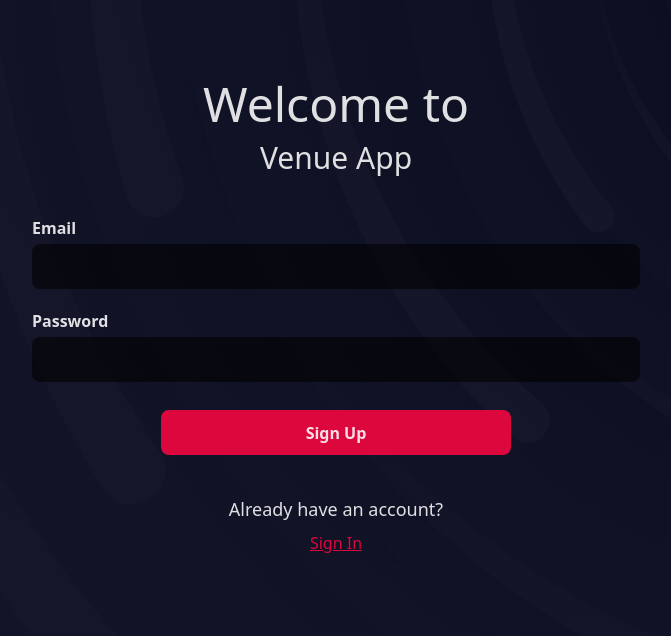
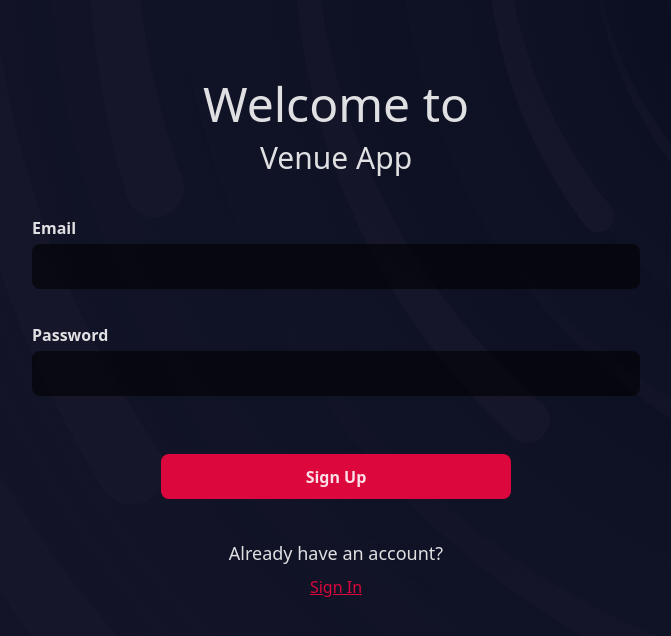
Before and after one commit to RomanKosmyna/venue_app_frontend, a React (Vite) app: page /registration in a window 1280 px wide. Shown: the top 636 px of the page, without its empty margins (304-975 px from the left). Built offline with nearby package versions, Linux system fonts and the light colour scheme.

Commit message:
Added function to RegistrationForm

```diff
--- a/package.json
+++ b/package.json
@@ -10,8 +10,10 @@
     "preview": "vite preview"
   },
   "dependencies": {
+    "@hookform/resolvers": "^3.3.2",
     "react": "^18.2.0",
     "react-dom": "^18.2.0",
+    "react-hook-form": "^7.48.2",
     "react-router-dom": "^6.18.0"
   },
   "devDependencies": {
--- /dev/null
+++ b/src/api/index.ts
@@ -0,0 +1 @@
+export * from "./urls";
--- /dev/null
+++ b/src/api/urls.ts
@@ -0,0 +1,9 @@
+const backend = "http://localhost:3000/";
+
+const urls = {
+    auth: {
+        signup: `${backend}auth/signup`
+    }
+};
+
+export { backend, urls };
--- a/src/components/Auth/AccountExistence.tsx
+++ b/src/components/Auth/AccountExistence.tsx
@@ -13,7 +13,7 @@ export default function AccountExistence({ text, route, linkText }: Props) {
             <p className="text-lg">{text}</p>
             <Link
                 to={route}
-                className="mt-2 underline text-[#DB073D] transition-all hover:opacity-70"
+                className="mt-2 underline text-[#DB073D] transition-all md:hover:opacity-70"
             >
                 {linkText}
             </Link>
--- a/src/components/Auth/RegistrationForm.tsx
+++ b/src/components/Auth/RegistrationForm.tsx
@@ -0,0 +1,98 @@
+import { SubmitHandler, useForm } from "react-hook-form"
+import { SignUpResponse, User } from "../../interfaces";
+import { urls } from "../../api";
+import { useNavigate } from "react-router-dom";
+
+type Inputs = {
+    email: string;
+    password: string;
+};
+
+export default function RegistrationForm() {
+    const { register, handleSubmit, formState: { errors } } = useForm<Inputs>();
+    const navigate = useNavigate();
+
+    const onSubmit: SubmitHandler<Inputs> = async (userData: User) => {
+        const response = await fetch(urls.auth.signup, {
+            method: "POST",
+            headers: {
+                "Content-Type": "application/json"
+            },
+            body: JSON.stringify(userData)
+        });
+
+        if (response.status === 201)
+        {
+            return navigate("/login");
+        }
+    };
+
+    return (
+        <form
+            onSubmit={handleSubmit(onSubmit)}
+            className="w-full flex flex-col items-center pt-10 px-5 md:max-w-[800px]"
+        >
+            <div className="w-full flex flex-col md:w-4/5">
+                <label
+                    htmlFor="email"
+                    className={`font-bold ${errors.email && "text-[#DB073D]"}`}
+                >
+                    Email
+                </label>
+                <input
+                    {...register("email",
+                        {
+                            required: {
+                                value: true,
+                                message: "This field is required."
+                            },
+                        })
+                    }
+                    type="email"
+                    name="email"
+                    className={`w-full h-[45px] rounded-lg bg-[rgba(0,0,0,0.6)]
+                    mt-1 px-4 outline-none ${errors.email && "border-2 border-[#DB073D]"}`}
+                />
+                <span className="w-full h-[10px] text-[#DB073D]">{errors.email?.message}</span>
+            </div>
+            <div className="w-full flex flex-col md:w-4/5 mt-6">
+                <label
+                    htmlFor="password"
+                    className={`font-bold ${errors.password && "text-[#DB073D]"}`}
+                >
+                    Password
+                </label>
+                <input
+                    {...register("password",
+                        {
+                            required: {
+                                value: true,
+                                message: "This field is required."
+                            },
+                            minLength: {
+                                value: 6,
+                                message: "Password should be at least 6 characters long."
+                            },
+                            maxLength: {
+                                value: 14,
+                                message: "The password should be at most 14 characters long."
+                            }
+                        })
+                    }
+                    type="password"
+                    name="password"
+                    className={`w-full h-[45px] rounded-lg bg-[rgba(0,0,0,0.6)]
+                    mt-1 px-4 outline-none ${errors.password && "border-2 border-[#DB073D]"}`}
+                />
+                <span className="w-full font-medium h-[10px] text-[#DB073D]">{errors.password?.message}</span>
+            </div>
+            <button
+                type="submit"
+                className="w-4/5 md:w-[350px] h-[45px] bg-[#DB073D] mt-12 mx-auto rounded-lg font-bold
+                    transition-all md:hover:opacity-70"
+            >
+                Sign Up
+            </button>
+        </form>
+    )
+}
--- a/src/components/Auth/index.ts
+++ b/src/components/Auth/index.ts
@@ -1 +1,2 @@
 export * from "./AccountExistence";
+export * from "./RegistrationForm";
--- /dev/null
+++ b/src/interfaces/index.ts
@@ -0,0 +1,2 @@
+export * from "./signup.interface";
+export * from "./user.interface";
--- /dev/null
+++ b/src/interfaces/signup.interface.ts
@@ -0,0 +1,4 @@
+export interface SignUpResponse {
+    data: string;
+    message: string;
+}
--- /dev/null
+++ b/src/interfaces/user.interface.ts
@@ -0,0 +1,4 @@
+export interface User {
+    email: string;
+    password: string;
+}
--- a/src/pages/Auth/RegistrationPage.tsx
+++ b/src/pages/Auth/RegistrationPage.tsx
@@ -1,4 +1,5 @@
 import AccountExistence from "../../components/Auth/AccountExistence";
+import RegistrationForm from "../../components/Auth/RegistrationForm";
 
 export default function RegistrationPage() {
 
@@ -8,34 +9,7 @@ export default function RegistrationPage() {
                 <span className="text-5xl">Welcome to</span>
                 <span className="text-3xl mt-3">Venue App</span>
             </h1>
-            <form
-                action=""
-                className="w-full flex flex-col items-center pt-10 px-5 md:max-w-[800px]"
-            >
-                <div className="w-full flex flex-col md:w-4/5">
-                    <label htmlFor="email" className="font-bold">Email</label>
-                    <input
-                        type="email"
-                        name="email"
-                        className="w-full h-[45px] border-none rounded-lg bg-[rgba(0,0,0,0.6)] mt-1 px-4"
-                    />
-                </div>
-                <div className="w-full flex flex-col md:w-4/5 mt-5">
-                    <label htmlFor="password" className="font-bold">Password</label>
-                    <input
-                        type="password"
-                        name="password"
-                        className="w-full h-[45px] border-none rounded-lg bg-[rgba(0,0,0,0.6)] mt-1 px-4"
-                    />
-                </div>
-                <button
-                    type="submit"
-                    className="w-4/5 md:w-[350px] h-[45px] bg-[#DB073D] mt-7 mx-auto rounded-lg font-bold
-                    transition-all hover:opacity-70"
-                >
-                    Sign Up
-                </button>
-            </form>
+            <RegistrationForm/>
             <AccountExistence
                 text="Already have an account?"
                 route="/login"
--- a/src/routers/Routers/routers.tsx
+++ b/src/routers/Routers/routers.tsx
@@ -19,3 +19,18 @@ export const router = createBrowserRouter([
     }
 ],
 );
+
+const handleRedirect = () => {
+    let currentLocation = window.location.href;
+    let state = true;
+
+    do {
+        if (currentLocation.endsWith("/")) {
+            window.location.href = "http://localhost:5173/registration";
+        }
+        state = false;
+    } while
+        (state);
+};
+
+handleRedirect();
```
Also changed, not shown: 1 other file (tests, documents, lock files or other folders).
